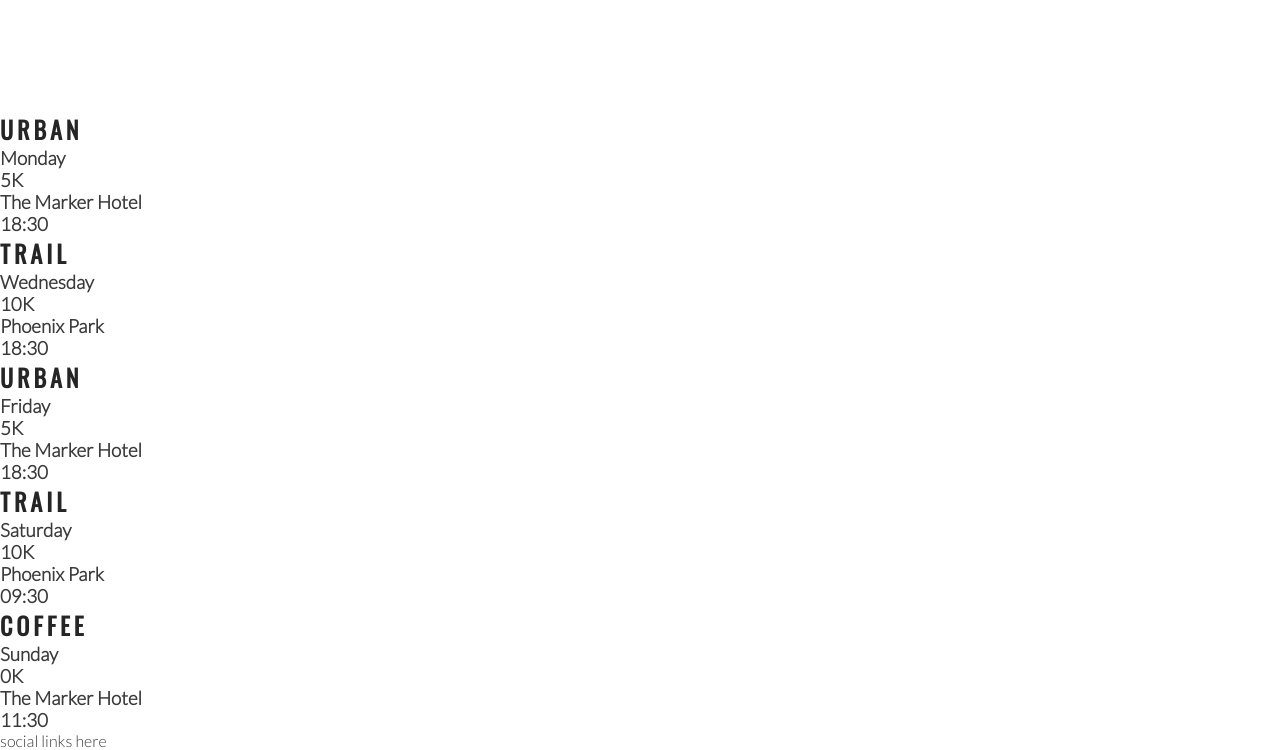
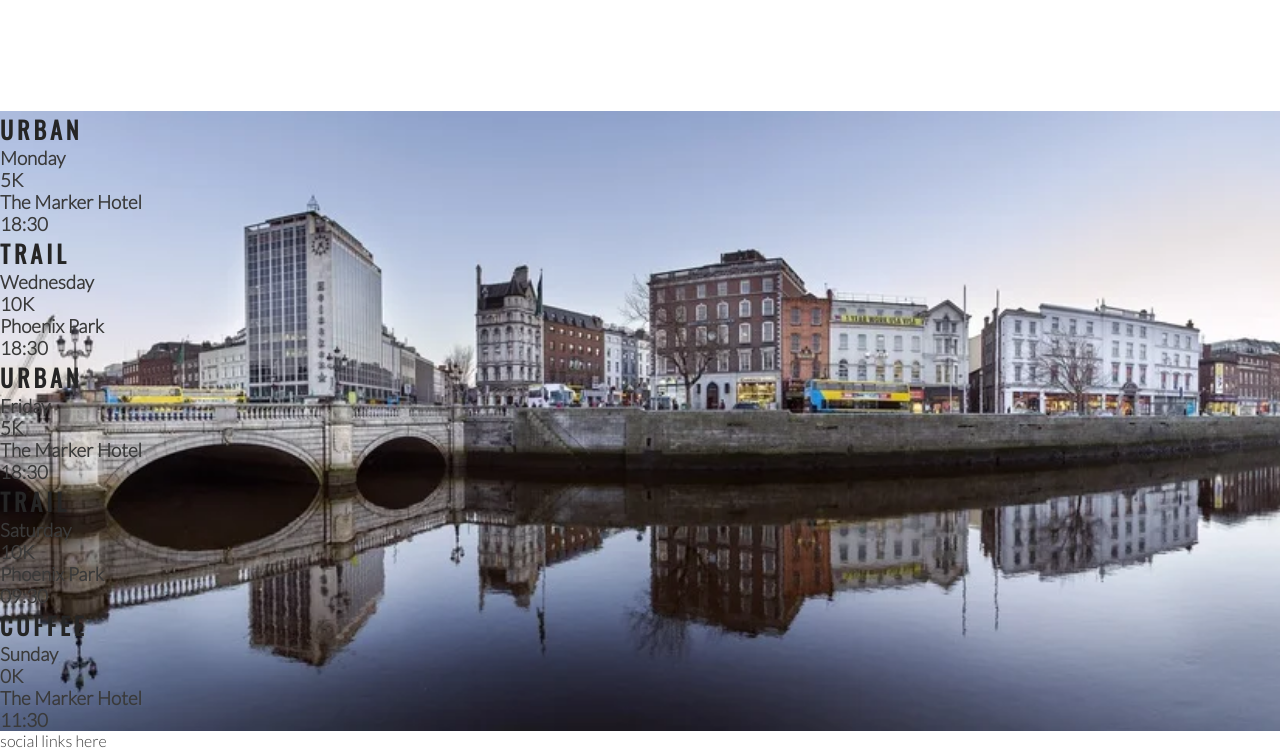
Before and after one commit to Lyn-DA/LuvRun-ing, a plain HTML site: page index.html in a window 1280 px wide. Shown: the part 1175-1925 px from the top of the page. Drawn offline with nearby package versions, Linux system fonts and the light colour scheme.

Commit message:
Add background image to times section

```diff
--- a/assets/css/style.css
+++ b/assets/css/style.css
@@ -184,3 +184,14 @@ hr {
     height: 100%;
     border-radius: 50%;
 }
+
+/* meet-up times and locations section */
+
+#times {
+    background-image: url('../images/dublin-city.webp');
+    background-repeat: no-repeat;
+    background-size: cover;
+    background-position: center;
+    width: 100%;
+    overflow: hidden;
+}
--- a/index.html
+++ b/index.html
@@ -78,7 +78,7 @@
                     </div>
                 </div>
             </section>
-            <section>
+            <section id="times">
                 <div>
                     <h2>Urban</h2>
                     <h3>Monday</h3>
```
Also changed, not shown: assets/images/dublin-city.webp (added).
